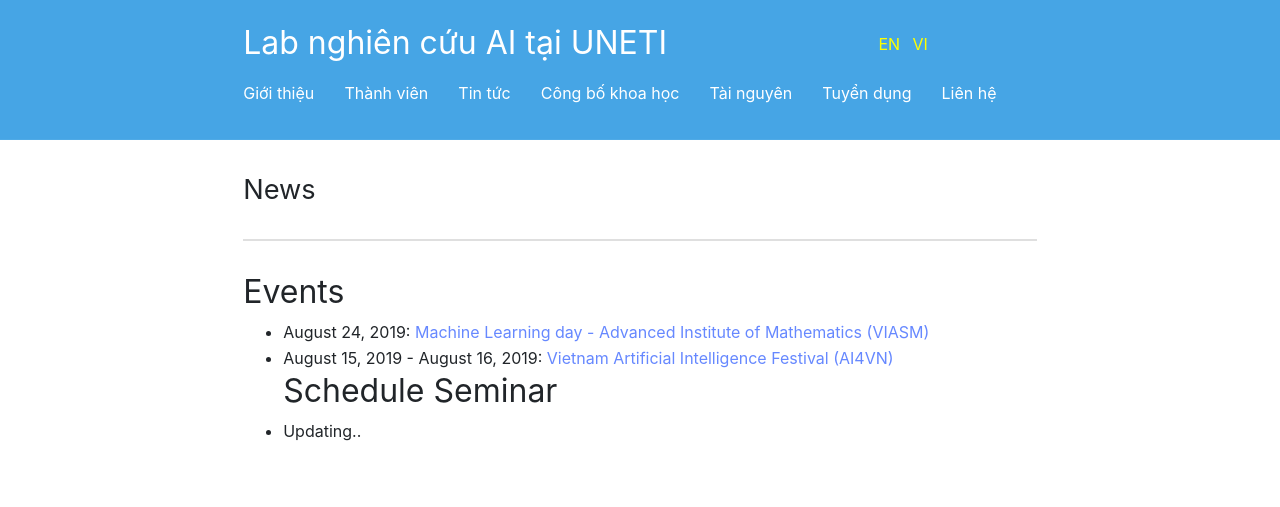
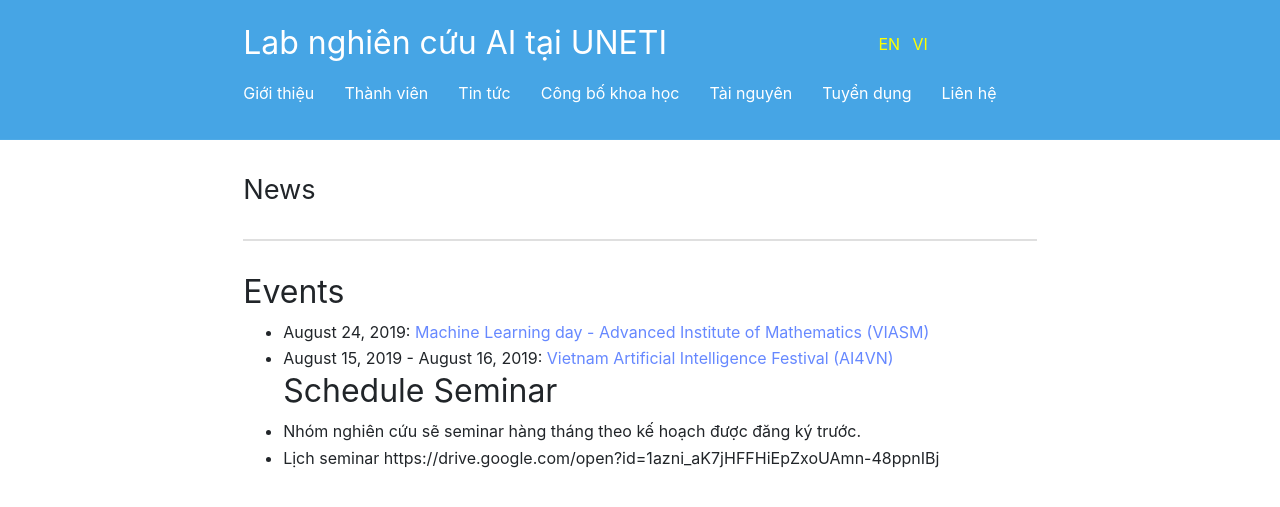
Before and after one commit to unetilab/unetilab.github.io, a Jekyll site: the page built from vi/News.md, in a window 1280 px wide. Shown: the top 507 px of the page. Built offline with Jekyll 4.4.1, drawn with Linux system fonts in a browser that asks for light colours; nearby versions of some CDN libraries; library files that are not in the unit come from our copies.

Commit message:
Update News.md

```diff
--- a/vi/News.md
+++ b/vi/News.md
@@ -13,4 +13,6 @@ order: 2
 * August 15, 2019 - August 16, 2019: [Vietnam Artificial Intelligence Festival (AI4VN)](https://ai4vn.vnexpress.net)
 
 ## Schedule Seminar
-* Updating..
+* Nhóm nghiên cứu sẽ seminar hàng tháng theo kế hoạch được đăng ký trước.
+* Lịch seminar
+https://drive.google.com/open?id=1azni_aK7jHFFHiEpZxoUAmn-48ppnIBj
```
